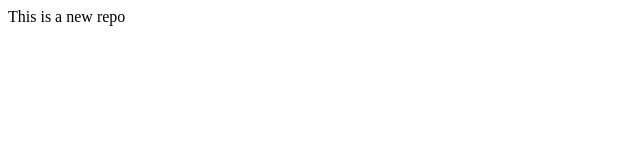
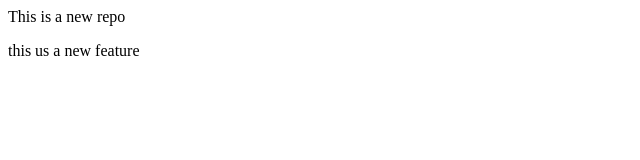
Before and after one commit to harshal4172005/demo-repo, a plain HTML site: page index.html in a window 1280 px wide. Shown: the whole page, without its empty margins (0-640 px from the left). Drawn offline with Linux system fonts and the light colour scheme.

Commit message:
Add new feature

```diff
--- a/index.html
+++ b/index.html
@@ -1 +1,2 @@
 <p>This is a new repo</p>
+<p>this us a new feature</p>
```
